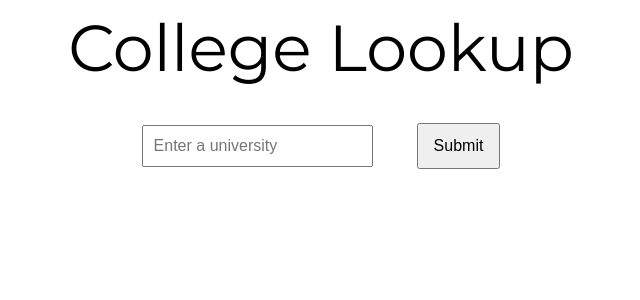
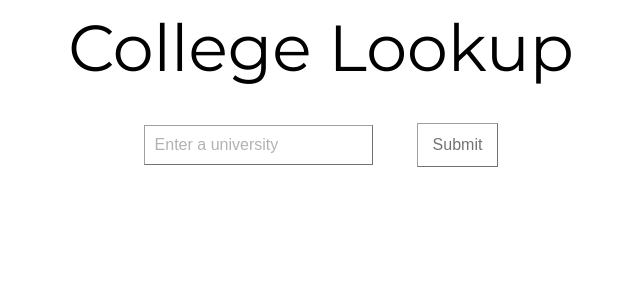
Before and after one commit to smckinless/college__lookup, a Flask app: page / in a window 1280 px wide. Shown: the top 300 px of the page, without its empty margins (319-959 px from the left). Run offline with Flask 2, Linux system fonts and the light colour scheme; data that the repository does not hold is empty.

Commit message:
styling to input

```diff
--- a/static/css/style.css
+++ b/static/css/style.css
@@ -28,15 +28,26 @@ li {
 	padding: 10px;
 	margin-right: 20px;
 	font-size: 1em;
+	border: 1px outset black;
+	opacity: .55;
 }
 
-input.submit {
+input {
+    -webkit-appearance: none;
+    -moz-appearance: none;
+    appearance: none;
+}
+
+input[type=submit] {
 	margin-left: 20px;
 	padding-left: 15px;
 	padding-right: 15px;
 	padding-top: 12px;
 	padding-bottom: 12px;
 	font-size: 1em;
+	border: 1px outset black;
+	background-color: transparent;
+	opacity: .55;
 }
 
 .loc {
```
